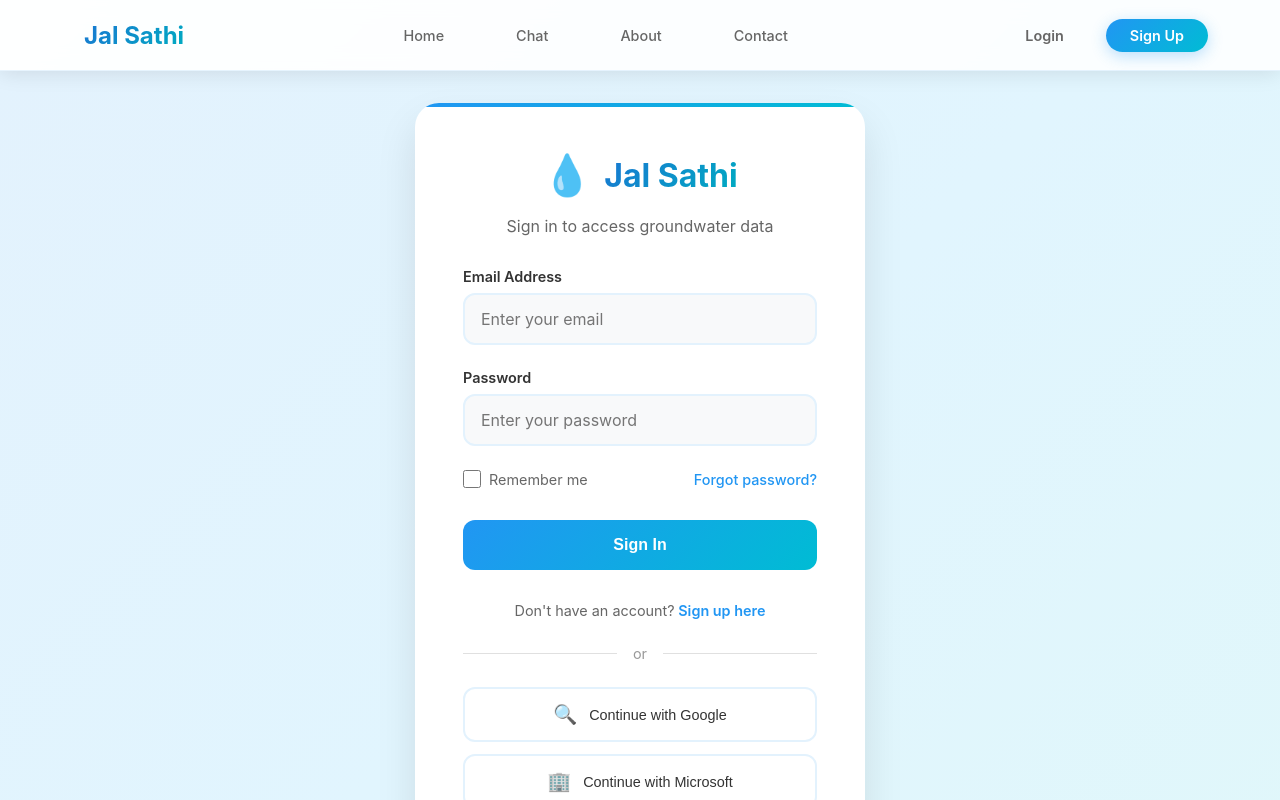
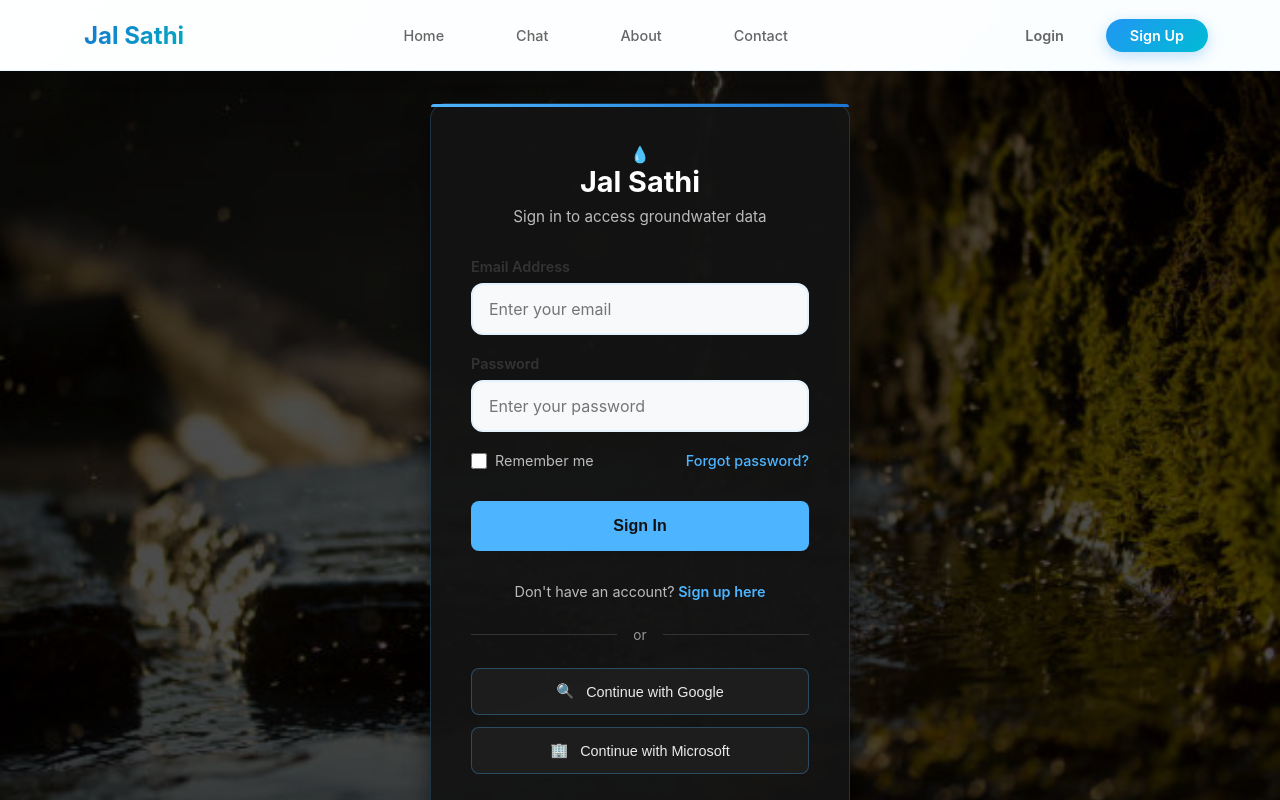
Before and after one commit to rutviktayde/INGRES, a React (Vite) app in the folder FrontEnd/: page /login in a window 1280 px wide. Shown: the top 800 px of the page. Built offline with nearby package versions, Linux system fonts and the light colour scheme.

Commit message:
Refactor Login page styles for a formal dark theme, update background and color schemes, and improve overall design consistency

```diff
--- a/FrontEnd/src/pages/Login.css
+++ b/FrontEnd/src/pages/Login.css
@@ -1,33 +1,48 @@
-/* Login Page Styles */
+/* Login Page Styles - Formal Dark Theme */
 .login-container {
   min-height: 100vh;
-  background: linear-gradient(135deg, #e3f2fd 0%, #e1f5fe 50%, #e0f7fa 100%);
+  background: url("/background.png") no-repeat center center fixed;
+  background-size: cover;
   display: flex;
   align-items: center;
   justify-content: center;
   padding: 2rem;
-  font-family: 'Inter', 'Segoe UI', 'Roboto', sans-serif;
+  font-family: "Inter", "Segoe UI", "Roboto", sans-serif;
+  position: relative;
 }
 
-.login-card {
-  background: white;
-  border-radius: 1.5rem;
-  box-shadow: 0 20px 40px rgba(0, 0, 0, 0.1);
-  padding: 3rem;
-  width: 100%;
-  max-width: 450px;
-  position: relative;
-  overflow: hidden;
-}
-
-.login-card::before {
-  content: '';
+.login-container::before {
+  content: "";
   position: absolute;
   top: 0;
   left: 0;
   right: 0;
-  height: 4px;
-  background: linear-gradient(135deg, #2196f3, #00bcd4);
+  bottom: 0;
+  background: rgba(0, 0, 0, 0.7);
+  z-index: 0;
+}
+
+.login-card {
+  background: rgba(20, 20, 20, 0.95);
+  border-radius: 1rem;
+  box-shadow: 0 10px 25px rgba(0, 0, 0, 0.5);
+  padding: 2.5rem;
+  width: 100%;
+  max-width: 420px;
+  position: relative;
+  z-index: 1;
+  border: 1px solid rgba(77, 181, 255, 0.2);
+}
+
+.login-card::before {
+  content: "";
+  position: absolute;
+  top: 0;
+  left: 0;
+  right: 0;
+  height: 3px;
+  background: linear-gradient(135deg, #4db5ff, #1976d2);
+  border-radius: 1rem 1rem 0 0;
 }
 
 .login-header {
@@ -35,38 +50,17 @@
   margin-bottom: 2rem;
 }
 
-.logo {
-  display: flex;
-  align-items: center;
-  justify-content: center;
-  gap: 0.75rem;
-  margin-bottom: 1rem;
-}
-
-.water-icon {
-  font-size: 2.5rem;
-  animation: float 3s ease-in-out infinite;
-}
-
-@keyframes float {
-  0%, 100% { transform: translateY(0px); }
-  50% { transform: translateY(-5px); }
-}
-
 .logo h1 {
-  font-size: 2rem;
+  font-size: 1.8rem;
   font-weight: 700;
-  background: linear-gradient(135deg, #1976d2, #00acc1);
-  -webkit-background-clip: text;
-  -webkit-text-fill-color: transparent;
-  background-clip: text;
+  color: #ffffff;
   margin: 0;
 }
 
 .login-subtitle {
-  color: #666;
-  font-size: 1rem;
-  margin: 0;
+  color: #bbbbbb;
+  font-size: 0.95rem;
+  margin-top: 0.5rem;
 }
 
 .login-form {
@@ -74,13 +68,13 @@
 }
 
 .form-group {
-  margin-bottom: 1.5rem;
+  margin-bottom: 1.25rem;
 }
 
 .form-label {
   display: block;
   font-weight: 600;
-  color: #333;
+  color: #eaeaea;
   margin-bottom: 0.5rem;
   font-size: 0.9rem;
 }
@@ -88,23 +82,24 @@
 .form-input {
   width: 100%;
   padding: 0.875rem 1rem;
-  border: 2px solid #e3f2fd;
-  border-radius: 0.75rem;
+  border: 1px solid rgba(77, 181, 255, 0.3);
+  border-radius: 0.5rem;
   font-size: 1rem;
+  background: rgba(30, 30, 30, 0.9);
+  color: #eaeaea;
   transition: all 0.3s ease;
-  background: #f8f9fa;
 }
 
 .form-input:focus {
   outline: none;
-  border-color: #2196f3;
-  background: white;
-  box-shadow: 0 0 0 3px rgba(33, 150, 243, 0.1);
+  border-color: #4db5ff;
+  background: #1a1a1a;
+  box-shadow: 0 0 0 3px rgba(77, 181, 255, 0.2);
 }
 
 .form-input.error {
   border-color: #f44336;
-  background: #ffebee;
+  background: rgba(244, 67, 54, 0.1);
 }
 
 .error-message {
@@ -120,7 +115,7 @@
   align-items: center;
   margin-bottom: 2rem;
   flex-wrap: wrap;
-  gap: 1rem;
+  gap: 0.75rem;
 }
 
 .checkbox-label {
@@ -129,21 +124,17 @@
   gap: 0.5rem;
   cursor: pointer;
   font-size: 0.9rem;
-  color: #666;
+  color: #bbbbbb;
 }
 
 .checkbox-input {
-  width: 18px;
-  height: 18px;
-  accent-color: #2196f3;
-}
-
-.checkbox-text {
-  user-select: none;
+  width: 16px;
+  height: 16px;
+  accent-color: #4db5ff;
 }
 
 .forgot-link {
-  color: #2196f3;
+  color: #4db5ff;
   text-decoration: none;
   font-size: 0.9rem;
   font-weight: 500;
@@ -154,64 +145,45 @@
   color: #1976d2;
 }
 
+/* Button */
 .login-button {
   width: 100%;
   padding: 1rem;
-  background: linear-gradient(135deg, #2196f3, #00bcd4);
-  color: white;
+  background: #4db5ff;
+  color: #121212;
   border: none;
-  border-radius: 0.75rem;
+  border-radius: 0.5rem;
   font-size: 1rem;
   font-weight: 600;
   cursor: pointer;
   transition: all 0.3s ease;
-  display: flex;
-  align-items: center;
-  justify-content: center;
-  gap: 0.5rem;
 }
 
 .login-button:hover:not(:disabled) {
+  background: #3aa0e6;
   transform: translateY(-2px);
-  box-shadow: 0 8px 25px rgba(33, 150, 243, 0.3);
+  box-shadow: 0 6px 20px rgba(77, 181, 255, 0.3);
 }
 
 .login-button:disabled {
-  opacity: 0.7;
+  opacity: 0.6;
   cursor: not-allowed;
-  transform: none;
 }
 
-.login-button.loading {
-  background: linear-gradient(135deg, #1976d2, #0097a7);
-}
-
-.spinner {
-  width: 20px;
-  height: 20px;
-  border: 2px solid rgba(255, 255, 255, 0.3);
-  border-top: 2px solid white;
-  border-radius: 50%;
-  animation: spin 1s linear infinite;
-}
-
-@keyframes spin {
-  0% { transform: rotate(0deg); }
-  100% { transform: rotate(360deg); }
-}
-
+/* Footer */
 .login-footer {
   text-align: center;
+  margin-top: 1.5rem;
 }
 
 .signup-text {
-  color: #666;
+  color: #bbbbbb;
   font-size: 0.9rem;
-  margin-bottom: 1.5rem;
+  margin-bottom: 1rem;
 }
 
 .signup-link {
-  color: #2196f3;
+  color: #4db5ff;
   text-decoration: none;
   font-weight: 600;
   transition: color 0.3s ease;
@@ -221,6 +193,7 @@
   color: #1976d2;
 }
 
+/* Divider */
 .divider {
   position: relative;
   margin: 1.5rem 0;
@@ -228,24 +201,25 @@
 }
 
 .divider::before {
-  content: '';
+  content: "";
   position: absolute;
   top: 50%;
   left: 0;
   right: 0;
   height: 1px;
-  background: #e0e0e0;
+  background: #333;
 }
 
 .divider span {
-  background: white;
+  background: #141414;
   padding: 0 1rem;
   color: #999;
-  font-size: 0.9rem;
+  font-size: 0.85rem;
   position: relative;
   z-index: 1;
 }
 
+/* Social Login */
 .social-login {
   display: flex;
   flex-direction: column;
@@ -258,10 +232,10 @@
   justify-content: center;
   gap: 0.75rem;
   padding: 0.875rem;
-  border: 2px solid #e3f2fd;
-  border-radius: 0.75rem;
-  background: white;
-  color: #333;
+  border: 1px solid rgba(77, 181, 255, 0.3);
+  border-radius: 0.5rem;
+  background: rgba(30, 30, 30, 0.95);
+  color: #eaeaea;
   font-size: 0.9rem;
   font-weight: 500;
   cursor: pointer;
@@ -269,34 +243,21 @@
 }
 
 .social-button:hover {
-  border-color: #2196f3;
-  background: #f8f9fa;
+  border-color: #4db5ff;
+  background: rgba(25, 25, 25, 1);
   transform: translateY(-1px);
 }
 
-.social-button.google:hover {
-  border-color: #db4437;
-  background: #fef7f7;
-}
-
-.social-button.microsoft:hover {
-  border-color: #0078d4;
-  background: #f7f9fc;
-}
-
-.social-icon {
-  font-size: 1.2rem;
-}
-
+/* Guest Access */
 .guest-access {
   margin-top: 2rem;
   text-align: center;
   padding-top: 1.5rem;
-  border-top: 1px solid #e0e0e0;
+  border-top: 1px solid #333;
 }
 
 .guest-link {
-  color: #666;
+  color: #bbbbbb;
   text-decoration: none;
   font-size: 0.9rem;
   font-weight: 500;
@@ -304,40 +265,21 @@
 }
 
 .guest-link:hover {
-  color: #2196f3;
+  color: #4db5ff;
 }
 
-/* Responsive Design */
+/* Responsive */
 @media (max-width: 768px) {
-  .login-container {
-    padding: 1rem;
-  }
-
   .login-card {
     padding: 2rem;
   }
-
   .logo h1 {
-    font-size: 1.75rem;
+    font-size: 1.5rem;
   }
-
-  .water-icon {
-    font-size: 2rem;
-  }
-
   .form-options {
     flex-direction: column;
     align-items: flex-start;
     gap: 0.75rem;
-  }
-
-  .social-login {
-    gap: 0.5rem;
-  }
-
-  .social-button {
-    padding: 0.75rem;
-    font-size: 0.85rem;
   }
 }
 
@@ -345,25 +287,13 @@
   .login-card {
     padding: 1.5rem;
   }
-
-  .logo {
-    flex-direction: column;
-    gap: 0.5rem;
+  .logo h1 {
+    font-size: 1.3rem;
   }
-
-  .logo h1 {
-    font-size: 1.5rem;
-  }
-
-  .water-icon {
-    font-size: 1.75rem;
-  }
-
   .form-input {
     padding: 0.75rem;
     font-size: 0.9rem;
   }
-
   .login-button {
     padding: 0.875rem;
     font-size: 0.9rem;
```
